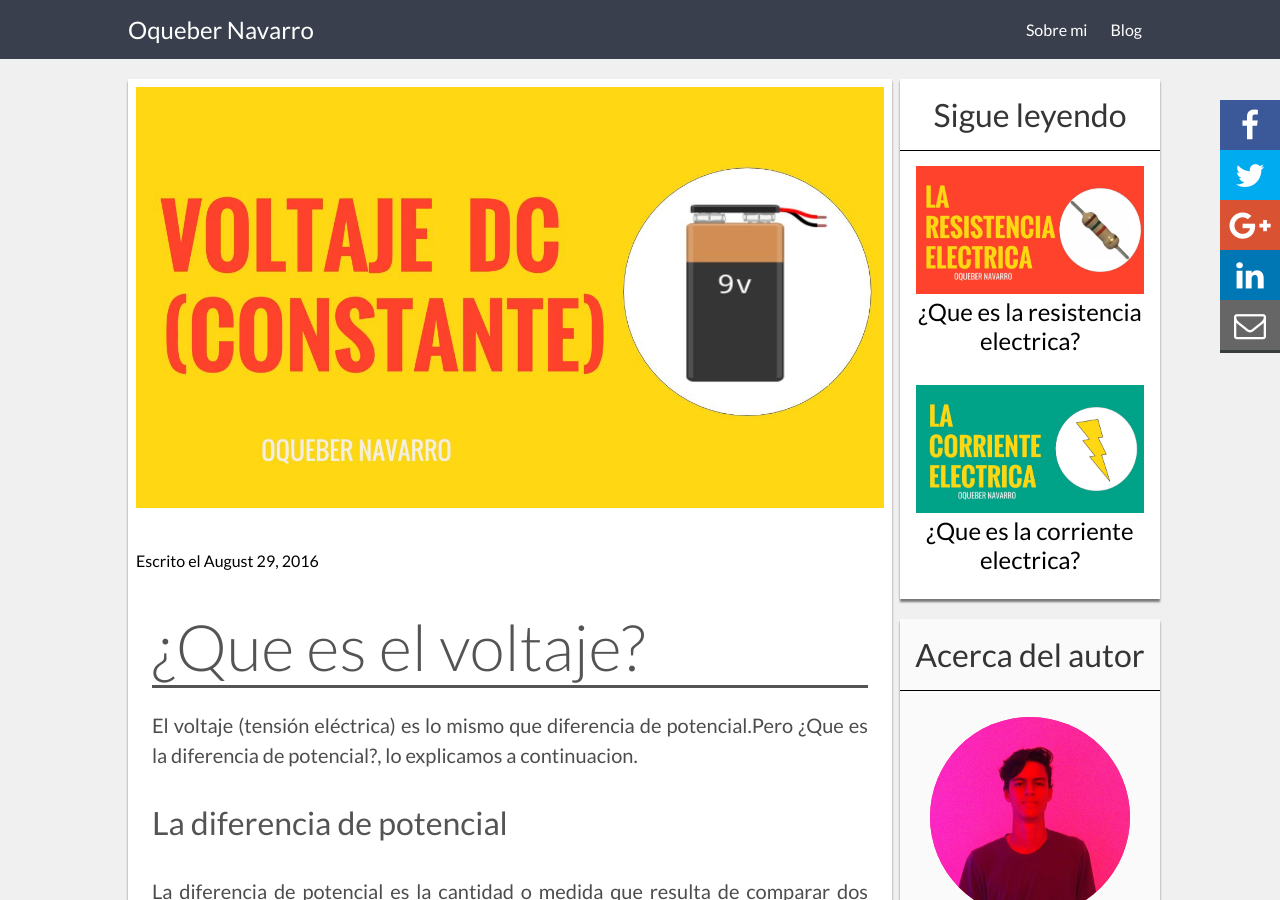
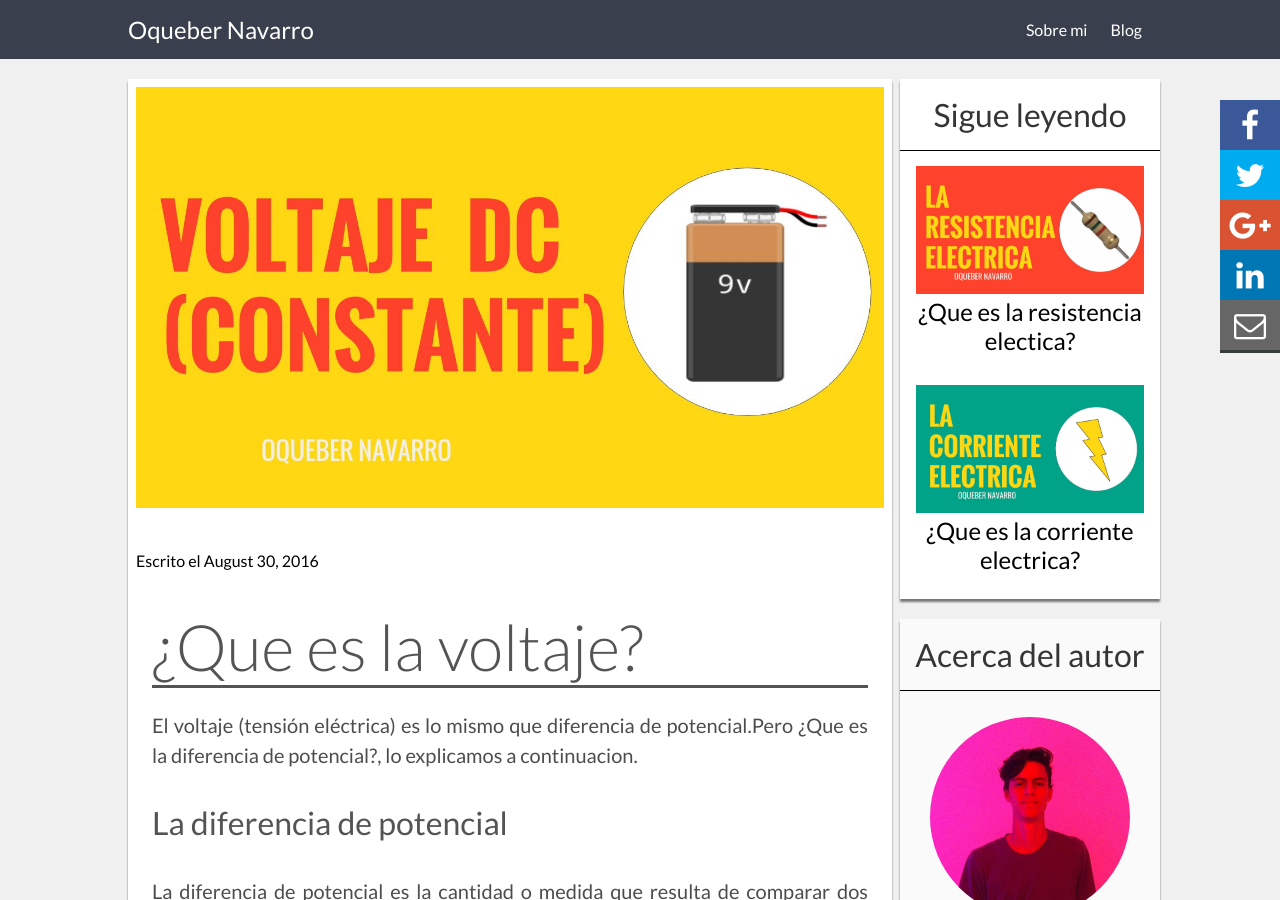
Before and after one commit to oqueber/oqueber-oqueber.github.io, a Jekyll site: the page built from _posts/0000-01-01-voltaje.md, in a window 1280 px wide and 900 px high. Built offline with Jekyll 4.4.1, drawn with Linux system fonts in a browser that asks for light colours; nearby versions of some CDN libraries; comment, search, counter and statistics services are not loaded.

Commit message:
mejoras del articulo

```diff
--- a/_includes/meta.html
+++ b/_includes/meta.html
@@ -6,16 +6,16 @@
     <meta name="description" content="{{ page.description }}">
     <meta name="author" content="{{ site.name }}" />
 
-    <meta property="og:locale" content="en_US">
+    <meta property="og:url" content="{{ site.url }}{{ page.url }}">
     <meta property="og:type" content="article">
     <meta property="og:title" content="{%if page.title %}{{ page.title }}{% else %}{{ site.title }}{% endif %}">
-    <meta property="og:url" content="{{ site.url }}{{ page.url }}">
+    <meta property="og:description" content="{% if page.description %}{{ page.description }}{% else %}{{ site.description }}{% endif %}">
     <meta property="og:image" content="{{ site.url }}/img/{{ page.img }}" />
+    <meta property="og:locale" content="es_ES">
     <meta property="og:site_name" content="Oqueber Navarro">
     <meta property="article:publisher" content="http://oqueber.github.io" />
     <meta property="article:author" content="https://www.facebook.com/oqueber.navarro" />
-    <meta property="article:published_time" content="{{ page.date }}" />
-    <meta property="og:description" content="{% if page.description %}{{ page.description }}{% else %}{{ site.description }}{% endif %}">
+    <meta property="article:published_time" content="{{ page.fecha }}" />
     <meta name="twitter:card" content="summary_large_image"/>
 
      <meta name="twitter:title" content="{%if page.title %}{{ page.title }}{% else %}{{ site.title }}{% endif %}">
--- a/_layouts/post.html
+++ b/_layouts/post.html
@@ -11,7 +11,7 @@
                <article class="post col-xs-12">
                          <img style="max-width:100%;margin-top: 8px;" src="{{ site.baseurl }}/img/{{ page.img }}" alt="{{ page.img-description }}" />
                          <div class="date start-xs">
-                          Escrito el {{ page.date | date: "%B %e, %Y" }}
+                          Escrito el {{ page.fecha | date: "%B %e, %Y" }}
                          </div>
                          <div class="content-post">
                               <h1 class="title-blog">{{ page.title }}</h1>
--- a/_posts/2016-08-29-voltaje.md
+++ b/_posts/0000-01-01-voltaje.md
@@ -1,11 +1,13 @@
 ---
 layout: post
-title: ¿Que es el voltaje?
-description:  El voltaje es el diferencia de potencial que existe entre dos puntos diferentes. Pero ¿Que es la diferencia de potencial?
+title: ¿Que es la voltaje?
+description: El voltaje (tensión eléctrica) es lo mismo que diferencia de potencial.Pero ¿Que es la diferencia de potencial?, lo explicamos a continuacion.
 img: post2.jpg
 categories:  [basico,Ley-de-Ohm]
+fecha: 2016-08-30
 adsenseQuitar: 0
 ---
+
 
 El voltaje (tensión eléctrica) es lo mismo que diferencia de potencial.Pero ¿Que es la diferencia de potencial?, lo explicamos a continuacion.
 
--- a/_posts/2016-08-31-resistencia-electrica.md
+++ b/_posts/0000-01-03-resistencia-electrica.md
@@ -1,11 +1,13 @@
 ---
 layout: post
-title: ¿Que es la resistencia electrica?
-description: En los circuitos eléctricos se utilizan alambres, terminales, contactos móviles y otras partes mecánicas que tienen la propiedad natural de oponerse al paso de la corriente. Sin embargo, hay otros dispositivos que tienen la resistencia suficiente como para controlar el paso de la corriente a la proporción requerida en un circuito. A estos componentes se le llama resistores o simplemente resistencia
+title: ¿Que es la resistencia electica?
+description: En los circuitos eléctricos se utilizan alambres, terminales, contactos móviles y otras partes mecánicas que tienen la propiedad natural de oponerse al paso de la corriente. Sin embargo, hay otros dispositivos que tienen la resistencia suficiente como para controlar el paso de la corriente a la proporción requerida en un circuito. A estos componentes se le llama resistores o simplemente resistencia.
 img: post3.jpg
 categories:  [basico,Ley-de-Ohm]
+fecha: 2016-08-30
 adsenseQuitar: 0
 ---
+
 
 En los circuitos eléctricos se utilizan alambres, terminales, contactos móviles y otras partes mecánicas que tienen la propiedad natural de oponerse al paso de la corriente. Sin embargo, hay otros dispositivos que tienen la resistencia suficiente como para controlar el paso de la corriente a la proporción requerida en un circuito. A estos componentes se le llama **resistores** o simplemente **resistencia**.
 
@@ -13,7 +15,7 @@
 
 La resistencia se mide en **ohmios**. Un conductor tiene la resistencia de un ohmio cuando permite el flujo de 1 amperio. Bajo la influencia de 1 voltio.
 
-La resistencia se identifica con el símbolo de la figura a continuación ( Ω ) en los circuitos en vez de la palabra ohmios, se utiliza la letra griega omega. Por ejemplo, una resistencia de 100ohmios simplemente se escribe 100 Ω
+La resistencia se identifica con el símbolo de la figura a continuación ( Ω ) en los circuitos en vez de la palabra ohmios, se utiliza la letra griega omega. Por ejemplo, una resistencia de 100ohmios simplemente se escribe 100 Ω.
 
 <p style="font-size:2em; text-align:center; padding:20px 0;">1Ω = 1 v/a</p>
 
@@ -25,9 +27,7 @@
 
      <img style="margin:0 auto" src="{{ site.baseurl }}/img/resistencia-electrica.jpg" alt="resistencia-electica"/>
 
-</div>'
-
-
+</div>
 
 
 ----------
```
Also changed, not shown: _posts/0000-01-02-corriente-electrica.md (renamed from _posts/2016-08-30-corriente-electrica.md, +1 -0 lines).
